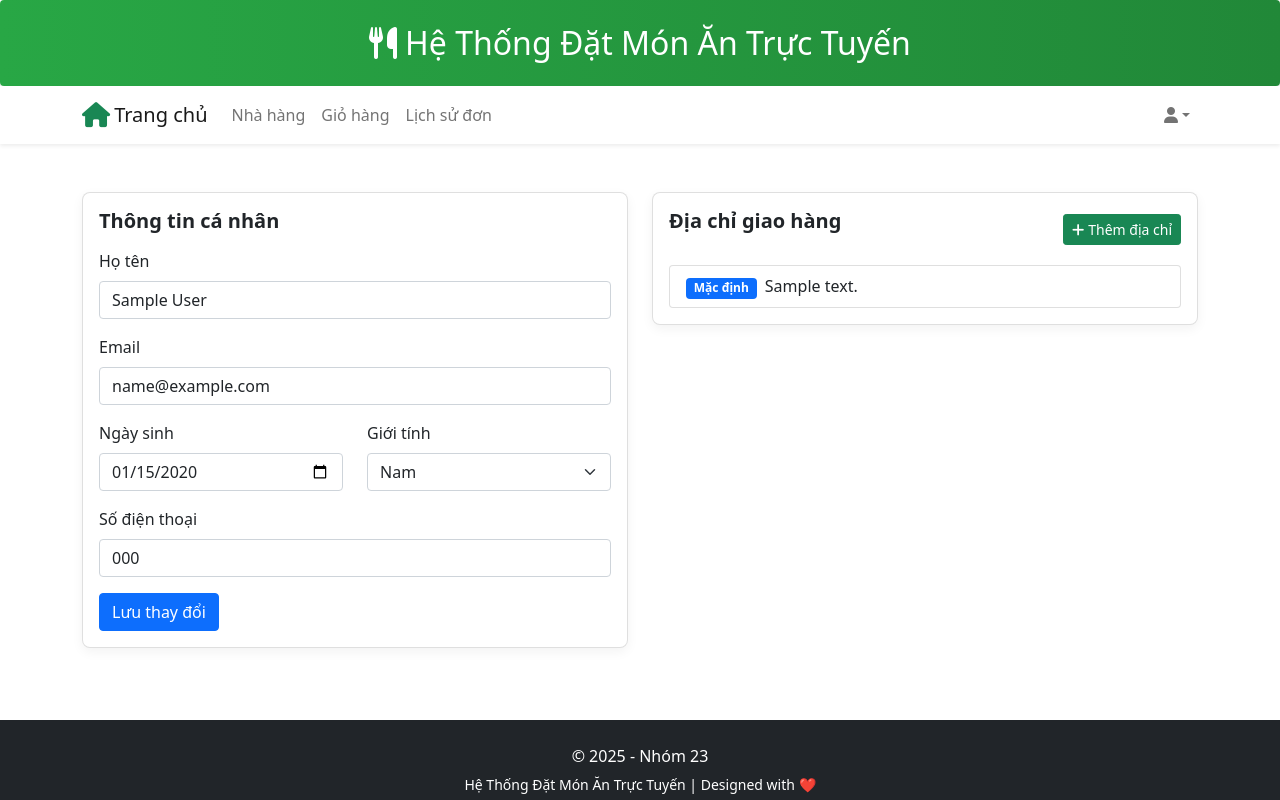
After one commit to lybuida/Ordering_Food_App, a Flask app: page /profile in a window 1280 px wide. The commit adds this page. Run offline with Flask 3, Linux system fonts and the light colour scheme; a user stored in the database is signed in; tables that the repository leaves empty hold one stand-in row (values such as "Sample post").

Commit message:
DDATT - 3.3.1.7 - Ly

```diff
--- /dev/null
+++ b/OrderingFoodApp/routes/profile.py
@@ -0,0 +1,115 @@
+from flask import Blueprint, render_template, request, redirect, url_for, flash
+from flask_login import login_required, current_user
+from OrderingFoodApp import db
+from OrderingFoodApp.models import Address, Gender
+from datetime import datetime
+
+profile_bp = Blueprint('profile', __name__, url_prefix='')
+
+@profile_bp.route('/profile', methods=['GET', 'POST'])
+@login_required
+def profile():
+    if request.method == 'POST':
+        # 1. Lấy dữ liệu
+        name         = request.form.get('name', '').strip()
+        email        = request.form.get('email', '').strip()
+        dob_str      = request.form.get('dob', '').strip()
+        gender_value = request.form.get('gender', '').strip()
+        phone        = request.form.get('phone', '').strip()
+
+        # 2. Validate cơ bản
+        if not name or not email:
+            flash('Tên và email là bắt buộc.', 'danger')
+            return redirect(url_for('profile.profile'))
+
+        # 3. Gán vào current_user
+        current_user.name  = name
+        current_user.email = email
+
+        # 4. Xử lý ngày sinh
+        if dob_str:
+            try:
+                current_user.date_of_birth = datetime.strptime(dob_str, '%Y-%m-%d')
+            except ValueError:
+                flash('Định dạng Ngày sinh không hợp lệ.', 'danger')
+                return redirect(url_for('profile.profile'))
+        else:
+            current_user.date_of_birth = None
+
+        # 5. Xử lý giới tính (Enum)
+        if gender_value in [g.value for g in Gender]:
+            current_user.gender = Gender(gender_value)
+        else:
+            current_user.gender = None
+
+        # 6. Số điện thoại
+        current_user.phone = phone or None
+
+        # 7. Lưu vào DB
+        try:
+            db.session.commit()
+            flash('Cập nhật thông tin cá nhân thành công!', 'success')
+        except Exception as e:
+            db.session.rollback()
+            flash('Lỗi khi lưu thông tin: ' + str(e), 'danger')
+
+        return redirect(url_for('profile.profile'))
+
+    # Với GET, chỉ render form
+    return render_template('profile.html', user=current_user)
+
+# ───────────────────────────────────────────
+# Thêm địa chỉ
+@profile_bp.route('/address/add', methods=['POST'])
+@login_required
+def add_address():
+    line = request.form.get('address_line','').strip()
+    is_def = request.form.get('is_default') == '1'
+    if not line:
+        flash('Địa chỉ không được để trống.', 'danger')
+    else:
+        if is_def:
+            # bỏ default cũ
+            for a in current_user.addresses:
+                a.is_default = False
+        addr = Address(user_id=current_user.id, address_line=line, is_default=is_def)
+        db.session.add(addr)
+        db.session.commit()
+        flash('Thêm địa chỉ thành công!', 'success')
+    return redirect(url_for('profile.profile'))
+
+# Sửa địa chỉ
+@profile_bp.route('/address/edit', methods=['POST'])
+@login_required
+def edit_address():
+    addr = Address.query.get(request.form.get('address_id'))
+    if not addr or addr.user_id!=current_user.id:
+        flash('Địa chỉ không tồn tại.', 'danger')
+        return redirect(url_for('profile.profile'))
+
+    line = request.form.get('address_line','').strip()
+    is_def = request.form.get('is_default') == '1'
+    if not line:
+        flash('Địa chỉ không được để trống.', 'danger')
+    else:
+        if is_def:
+            for a in current_user.addresses:
+                a.is_default = False
+        addr.address_line = line
+        addr.is_default = is_def
+        db.session.commit()
+        flash('Cập nhật địa chỉ thành công!', 'success')
+    return redirect(url_for('profile.profile'))
+
+# Xóa địa chỉ
+@profile_bp.route('/address/delete/<int:id>', methods=['POST'])
+@login_required
+def delete_address(id):
+    addr = Address.query.get(id)
+    if addr and addr.user_id==current_user.id:
+        db.session.delete(addr)
+        db.session.commit()
+        flash('Xóa địa chỉ thành công!', 'success')
+    else:
+        flash('Không thể xóa địa chỉ.', 'danger')
+    return redirect(url_for('profile.profile'))
--- a/OrderingFoodApp/static/css/customer/cart.css
+++ b/OrderingFoodApp/static/css/customer/cart.css
@@ -22,7 +22,8 @@ body {
   font-family: 'Segoe UI', Tahoma, Geneva, Verdana, sans-serif;
 }
 
-.container {
+
+.contentContainer {
   max-width: 1200px;
   margin: 0 auto;
 }
--- a/OrderingFoodApp/templates/customer/cart.html
+++ b/OrderingFoodApp/templates/customer/cart.html
@@ -3,6 +3,7 @@
 
 {% block content %}
 <div class="container mt-5">
+    <div class="contentContainer">
     <h1 class="mb-4 text-success"><i class="fas fa-shopping-cart me-2"></i>Giỏ hàng của bạn</h1>
 
     <div id="cartContainer" data-continue-url="{{ url_for('customer.restaurants_list') }}">
@@ -76,6 +77,7 @@
         </p>
         {% endif %}
     </div>
+        </div>
 </div>
 
 <link rel="stylesheet" href="{{ url_for('static', filename='css/customer/cart.css') }}">
--- a/OrderingFoodApp/templates/layout/header.html
+++ b/OrderingFoodApp/templates/layout/header.html
@@ -1,58 +1,127 @@
+{# templates/layout/header.html #}
 <!-- Phần tiêu đề hệ thống -->
 <div class="mt-0 p-4 text-white text-center rounded shadow"
      style="background: linear-gradient(90deg, #28a745, #218838);">
     <span class="h2"><i class="fas fa-utensils me-2"></i>Hệ Thống Đặt Món Ăn Trực Tuyến</span>
 </div>
 
-<!-- Navbar -->
 {% if current_user.is_authenticated %}
-<nav class="navbar navbar-expand-lg navbar-light bg-light shadow-sm">
+<nav class="navbar navbar-expand-lg navbar-light bg-white shadow-sm py-2 mb-4">
   <div class="container">
-        <a class="navbar-brand" href="/"><i class="fas fa-home me-1"></i>Trang chủ</a>
-        <button class="navbar-toggler" type="button" data-bs-toggle="collapse" data-bs-target="#navbarNav"
-                aria-controls="navbarNav" aria-expanded="false" aria-label="Toggle navigation">
+    <!-- Brand -->
+    <a class="navbar-brand d-flex align-items-center" href="/">
+      <i class="fas fa-home fa-lg text-success me-1"></i>
+      <span class="fw-semibold">Trang chủ</span>
+    </a>
+
+    <!-- Toggler -->
+    <button class="navbar-toggler" type="button" data-bs-toggle="collapse"
+            data-bs-target="#mainNav" aria-controls="mainNav"
+            aria-expanded="false" aria-label="Toggle navigation">
       <span class="navbar-toggler-icon"></span>
     </button>
 
-        <div class="collapse navbar-collapse" id="navbarNav">
-            <ul class="navbar-nav me-auto">
+    <!-- Nav links -->
+    <div class="collapse navbar-collapse" id="mainNav">
+      <ul class="navbar-nav me-auto mb-2 mb-lg-0">
         {% if current_user.role == UserRole.ADMIN %}
-                <li class="nav-item"><a class="nav-link" href="/admin/users"><i class="fas fa-users-cog me-1"></i>Quản lý người dùng</a></li>
-                <li class="nav-item"><a class="nav-link" href="/admin/restaurants"><i class="fas fa-store me-1"></i>Quản lý nhà hàng</a></li>
-                <li class="nav-item"><a class="nav-link" href="/admin/statistics"><i class="fas fa-chart-line me-1"></i>Thống kê</a></li>
-
+          <li class="nav-item"><a class="nav-link" href="/admin/users">Quản lý người dùng</a></li>
+          <li class="nav-item"><a class="nav-link" href="/admin/restaurants">Quản lý nhà hàng</a></li>
+          <li class="nav-item"><a class="nav-link" href="/admin/statistics">Thống kê</a></li>
         {% elif current_user.role == UserRole.OWNER %}
-                <li class="nav-item"><a class="nav-link" href="{{ url_for('owner.owner_restaurants') }}"></i>Nhà hàng của tôi</a></li>
-                <li class="nav-item"><a class="nav-link" href="{{ url_for('owner.owner_menu') }}"></i>Quản lý thực đơn</a></li>
-                <li class="nav-item"><a class="nav-link" href="{{ url_for('owner.owner_orders') }}"><i class="fas fa-receipt me-1"></i>Đơn hàng</a></li>
-                <li class="nav-item"><a class="nav-link" href="/owner/reviews"><i class="fas fa-comments me-1"></i>Đánh giá</a></li>
-
+          <li class="nav-item"><a class="nav-link" href="{{ url_for('owner.owner_restaurants') }}">Nhà hàng của tôi</a></li>
+          <li class="nav-item"><a class="nav-link" href="{{ url_for('owner.owner_menu') }}">Quản lý thực đơn</a></li>
+          <li class="nav-item"><a class="nav-link" href="{{ url_for('owner.owner_orders') }}">Đơn hàng</a></li>
+          <li class="nav-item"><a class="nav-link" href="/owner/reviews">Đánh giá</a></li>
         {% elif current_user.role == UserRole.CUSTOMER %}
-                <li class="nav-item"><a class="nav-link" href="/customer/restaurants_list"><i class="fas fa-store-alt me-1"></i>Nhà hàng</a></li>
-                <li class="nav-item"><a class="nav-link" href="/customer/cart"><i class="fas fa-shopping-cart me-1" id="cartIcon"></i>Giỏ hàng</a></li>
-                <li class="nav-item"><a class="nav-link" href="/customer/current_orders"><i class="fas fa-clipboard-list me-1"></i>Đơn hàng</a></li>
-                <li class="nav-item"><a class="nav-link" href="/customer/orders"><i class="fas fa-history me-1"></i>Lịch sử đơn</a></li>
-                <li class="nav-item"><a class="nav-link" href="/customer/notification"><i class="fas fa-bell me-1"></i>Thông báo</a></li>
-                <li class="nav-item"><a class="nav-link" href="/customer/account"><i class="fas fa-user me-1"></i>Tài khoản</a></li>
+          <li class="nav-item"><a class="nav-link" href="/customer/restaurants_list">Nhà hàng</a></li>
+          <li class="nav-item"><a class="nav-link" href="/customer/cart">Giỏ hàng</a></li>
+          <li class="nav-item"><a class="nav-link" href="/customer/orders">Lịch sử đơn</a></li>
         {% endif %}
       </ul>
-            <div class="d-flex align-items-center">
-                <span class="me-3">👋 Xin chào, <strong>{{ current_user.name }}</strong></span>
-                <a class="btn btn-outline-danger btn-sm" href="/auth/logout">
-                    <i class="fas fa-sign-out-alt me-1"></i>Đăng xuất
+
+      <!-- Avatar + Dropdown -->
+      <ul class="navbar-nav">
+        <li class="nav-item dropdown">
+          <a class="nav-link dropdown-toggle avatar-btn" href="#" id="userMenu"
+             role="button" data-bs-toggle="dropdown" aria-expanded="false">
+            {% if current_user.avatar_url %}
+              <img src="{{ current_user.avatar_url }}" alt="Avatar">
+            {% else %}
+              <i class="fas fa-user"></i>
+            {% endif %}
           </a>
-            </div>
+          <ul class="dropdown-menu dropdown-menu-end" aria-labelledby="userMenu">
+            <li><a class="dropdown-item" href="{{ url_for('profile.profile') }}">
+              <i class="fas fa-id-card me-2"></i>Thông tin cá nhân</a></li>
+            <li><hr class="dropdown-divider"></li>
+            <li><a class="dropdown-item text-danger" href="{{ url_for('auth.logout') }}">
+              <i class="fas fa-sign-out-alt me-2"></i>Đăng xuất</a></li>
+          </ul>
+        </li>
+      </ul>
     </div>
   </div>
 </nav>
 {% else %}
-<nav class="navbar navbar-expand-lg navbar-dark bg-dark shadow-sm">
+<nav class="navbar navbar-expand-lg navbar-dark bg-dark shadow-sm py-2 mb-4">
   <div class="container">
-        <a class="navbar-brand" href="/"><i class="fas fa-home me-1"></i>Trang chủ</a>
-        <div class="d-flex">
-            <a class="btn btn-outline-light btn-sm me-2" href="/auth/login"><i class="fas fa-sign-in-alt me-1"></i>Đăng nhập</a>
-            <a class="btn btn-success btn-sm" href="/auth/register"><i class="fas fa-user-plus me-1"></i>Đăng ký</a>
+    <a class="navbar-brand d-flex align-items-center" href="/">
+      <i class="fas fa-home fa-lg me-1"></i>
+      <span>Trang chủ</span>
+    </a>
+    <div class="d-flex ms-auto">
+      <a class="btn btn-outline-light btn-sm me-2" href="/auth/login">
+        Đăng nhập
+      </a>
+      <a class="btn btn-success btn-sm" href="/auth/register">
+        Đăng ký
+      </a>
     </div>
   </div>
 </nav>
 {% endif %}
+
+<!-- Styles -->
+<style>
+/* System header */
+.system-header {
+  background: linear-gradient(90deg, #28a745, #218838);
+  color: #fff;
+}
+.system-header h1 {
+  font-size: 1.25rem;
+  margin: 0;
+}
+
+/* Avatar button */
+.avatar-btn {
+  width: 42px;
+  height: 42px;
+  border-radius: 50%;
+  overflow: hidden;
+  display: flex;
+  align-items: center;
+  justify-content: center;
+  /*background: linear-gradient(135deg, #218838, #4361ee);*/
+  color: #fff;
+  border: 2px solid #fff;
+  transition: transform .2s, box-shadow .2s;
+}
+.avatar-btn img {
+  width: 100%;
+  height: 100%;
+  object-fit: cover;
+}
+.avatar-btn:hover {
+  transform: scale(1.1);
+  box-shadow: 0 4px 10px rgba(0,0,0,0.15);
+}
+
+/* Ensure dropdown items have icons aligned */
+.dropdown-item i {
+  width: 1.2rem;
+  text-align: center;
+  color: #777;
+}
+</style>
--- /dev/null
+++ b/OrderingFoodApp/templates/profile.html
@@ -0,0 +1,191 @@
+{% extends 'layout/base.html' %}
+{% block title %}Thông tin cá nhân{% endblock %}
+
+{% block content %}
+<div class="row gy-4 justify-content-center">
+    <!-- Thông tin cá nhân -->
+    <div class="col-lg-6">
+        <div class="card profile-card">
+            <div class="card-body">
+                <h5 class="section-title">Thông tin cá nhân</h5>
+                <form method="post" id="profileForm">
+                    <!-- Họ tên & Email -->
+                    <div class="mb-3">
+                        <label class="form-label">Họ tên</label>
+                        <input type="text" name="name" class="form-control" value="{{ user.name }}" required>
+                    </div>
+                    <div class="mb-3">
+                        <label class="form-label">Email</label>
+                        <input type="email" name="email" class="form-control" value="{{ user.email }}" required>
+                    </div>
+                    <!-- Ngày sinh & Giới tính -->
+                    <div class="row">
+                        <div class="col-md-6 mb-3">
+                            <label class="form-label">Ngày sinh</label>
+                            <input type="date" name="dob" class="form-control"
+                                   value="{{ user.date_of_birth and user.date_of_birth.strftime('%Y-%m-%d') or '' }}">
+                        </div>
+                        <div class="col-md-6 mb-3">
+                            <label class="form-label">Giới tính</label>
+                            <select name="gender" class="form-select">
+                                <option value="">Chọn giới tính</option>
+                                <option value="male" {% if user.gender and user.gender.value=='male' %}selected{% endif
+                                        %}>Nam
+                                </option>
+                                <option value="female" {% if user.gender and user.gender.value=='female' %}selected{%
+                                        endif %}>Nữ
+                                </option>
+                            </select>
+                        </div>
+                    </div>
+                    <!-- Số điện thoại -->
+                    <div class="mb-3">
+                        <label class="form-label">Số điện thoại</label>
+                        <input type="text" name="phone" class="form-control" value="{{ user.phone or '' }}">
+                    </div>
+                    <button type="submit" class="btn btn-primary">Lưu thay đổi</button>
+                </form>
+            </div>
+        </div>
+    </div>
+
+    {% if user.role.value=='customer' %}
+    <!-- Quản lý địa chỉ -->
+    <div class="col-lg-6">
+        <div class="card address-card">
+            <div class="card-body">
+                <div class="d-flex justify-content-between align-items-center mb-3">
+                    <h5 class="section-title">Địa chỉ giao hàng</h5>
+                    <button class="btn btn-success btn-sm" data-bs-toggle="modal" data-bs-target="#addressModal"
+                            id="addAddressBtn">
+                        <i class="fas fa-plus me-1"></i>Thêm địa chỉ
+                    </button>
+                </div>
+                <div class="list-group" id="addressList">
+                    {# 1) Địa chỉ mặc định #}
+                    {% for addr in user.addresses if addr.is_default %}
+                    <div class="list-group-item d-flex justify-content-between align-items-center address-item">
+                        <div>
+                            <span class="badge bg-primary me-1">Mặc định</span>
+                            {{ addr.address_line }}
+                        </div>
+                        <!-- nút edit/delete giữ nguyên -->
+                    </div>
+                    {% endfor %}
+
+                    {# 2) Các địa chỉ phụ #}
+                    {% for addr in user.addresses if not addr.is_default %}
+                    <div class="list-group-item d-flex justify-content-between align-items-center address-item">
+                        <div>{{ addr.address_line }}</div>
+                        <div class="btn-group btn-group-sm">
+                            <button class="btn btn-outline-secondary edit-address-btn"
+                                    data-id="{{ addr.id }}"
+                                    data-line="{{ addr.address_line|e }}"
+                                    data-default="{{ '1' if addr.is_default else '0' }}">
+                                <i class="fas fa-edit"></i>
+                            </button>
+                            <button class="btn btn-outline-danger delete-address-btn" data-id="{{ addr.id }}">
+                                <i class="fas fa-trash"></i>
+                            </button>
+                        </div>
+                    </div>
+                    {% endfor %}
+                </div>
+            </div>
+        </div>
+    </div>
+    {% endif %}
+</div>
+
+<!-- Modal Thêm/Sửa địa chỉ -->
+<div class="modal fade" id="addressModal" tabindex="-1" aria-hidden="true">
+    <div class="modal-dialog">
+        <form id="addressForm" method="post">
+            <input type="hidden" name="address_id" id="addressId">
+            <div class="modal-content">
+                <div class="modal-header">
+                    <h5 class="modal-title" id="addressModalLabel">Thêm địa chỉ</h5>
+                    <button type="button" class="btn-close" data-bs-dismiss="modal"></button>
+                </div>
+                <div class="modal-body">
+                    <div class="mb-3">
+                        <label for="addressLine" class="form-label">Địa chỉ</label>
+                        <textarea class="form-control" id="addressLine" name="address_line" rows="2"
+                                  required></textarea>
+                    </div>
+                    <div class="form-check">
+                        <input class="form-check-input" type="checkbox" id="isDefault" name="is_default" value="1">
+                        <label class="form-check-label" for="isDefault">Đặt làm mặc định</label>
+                    </div>
+                </div>
+                <div class="modal-footer">
+                    <button type="button" class="btn btn-secondary" data-bs-dismiss="modal">Hủy</button>
+                    <button type="submit" class="btn btn-primary">Lưu</button>
+                </div>
+            </div>
+        </form>
+    </div>
+</div>
+
+<style>
+    /* Card, form styling */
+    .profile-card, .address-card {
+      border-radius: 0.5rem;
+      box-shadow: 0 4px 12px rgba(0,0,0,0.05);
+    }
+    .section-title {
+      font-size: 1.25rem;
+      font-weight: 600;
+      margin-bottom: 1rem;
+    }
+    .address-item {
+      transition: background .2s;
+    }
+    .address-item:hover {
+      background: #f8f9fa;
+    }
+</style>
+
+<script>
+    document.addEventListener('DOMContentLoaded', function(){
+      const modalEl = document.getElementById('addressModal');
+      const modal    = new bootstrap.Modal(modalEl);
+      const form     = document.getElementById('addressForm');
+      const idField  = document.getElementById('addressId');
+      const lineField= document.getElementById('addressLine');
+      const defField = document.getElementById('isDefault');
+      const titleEl  = document.getElementById('addressModalLabel');
+
+      // Thêm mới
+      document.getElementById('addAddressBtn')?.addEventListener('click', ()=>{
+        form.action = "{{ url_for('profile.add_address') }}";
+        titleEl.textContent = 'Thêm địa chỉ';
+        idField.value = '';
+        lineField.value = '';
+        defField.checked = false;
+      });
+
+      // Sửa
+      document.querySelectorAll('.edit-address-btn').forEach(btn=>{
+        btn.addEventListener('click', ()=>{
+          form.action = "{{ url_for('profile.edit_address') }}";
+          titleEl.textContent = 'Sửa địa chỉ';
+          idField.value = btn.dataset.id;
+          lineField.value = btn.dataset.line;
+          defField.checked = btn.dataset.default==='1';
+          modal.show();
+        });
+      });
+
+      // Xóa
+      document.querySelectorAll('.delete-address-btn').forEach(btn=>{
+        btn.addEventListener('click', ()=>{
+          if(!confirm('Bạn có chắc muốn xóa địa chỉ này?')) return;
+          fetch(`{{ url_for('profile.delete_address', id=0) }}`.replace(/0$/, btn.dataset.id), {
+            method: 'POST',
+          }).then(()=>location.reload());
+        });
+      });
+    });
+</script>
+{% endblock %}
```
Also changed, not shown: OrderingFoodApp/__init__.py (+6 -6 lines), OrderingFoodApp/init_db.py (+31 -1 lines), OrderingFoodApp/models.py (+27 -0 lines). Lines whose indentation alone changed are shown as unchanged.
